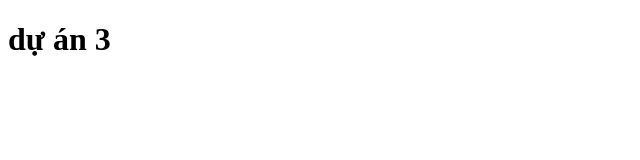
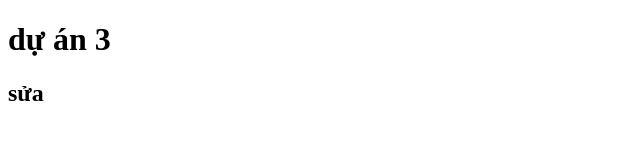
Before and after one commit to dinhphong19/duan3, a plain HTML site: page index.html in a window 1280 px wide. Shown: the full height of the page, 0-640 px from the left. Drawn offline with Linux system fonts and the light colour scheme.

Commit message:
sửa đổi lần 1

```diff
--- a/index.html
+++ b/index.html
@@ -7,5 +7,6 @@
   </head>
   <body>
     <h1>dự án 3</h1>
+    <h2>sửa</h2>
   </body>
 </html>
```
